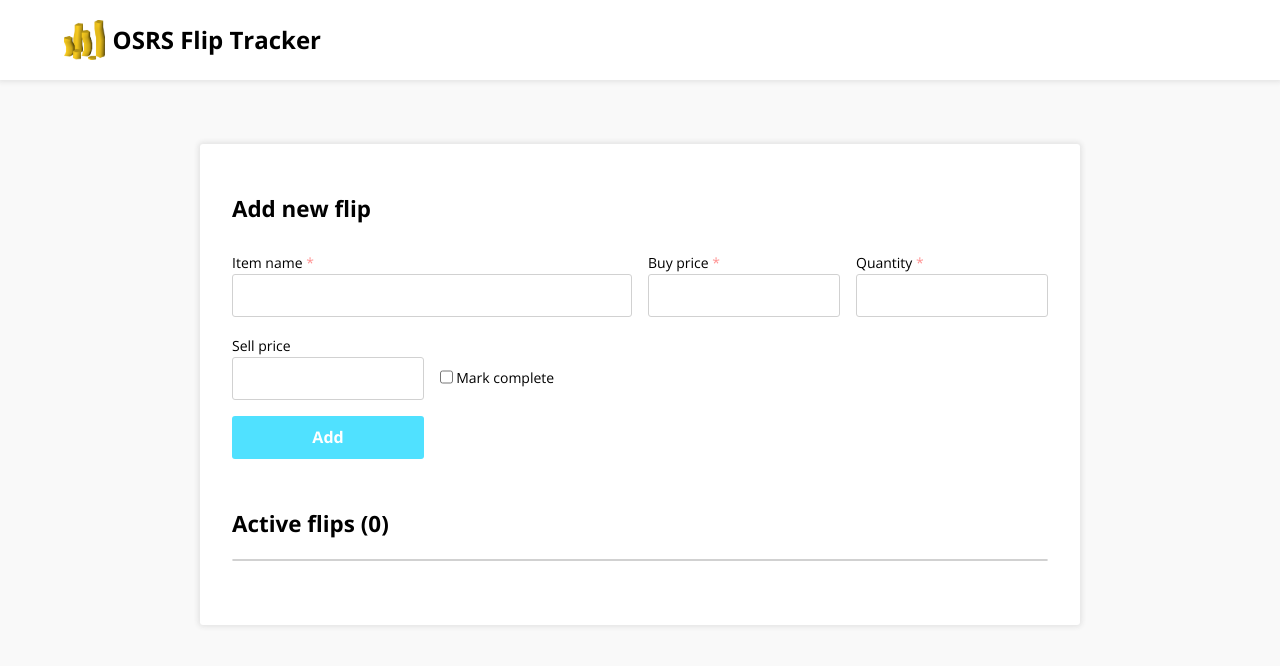
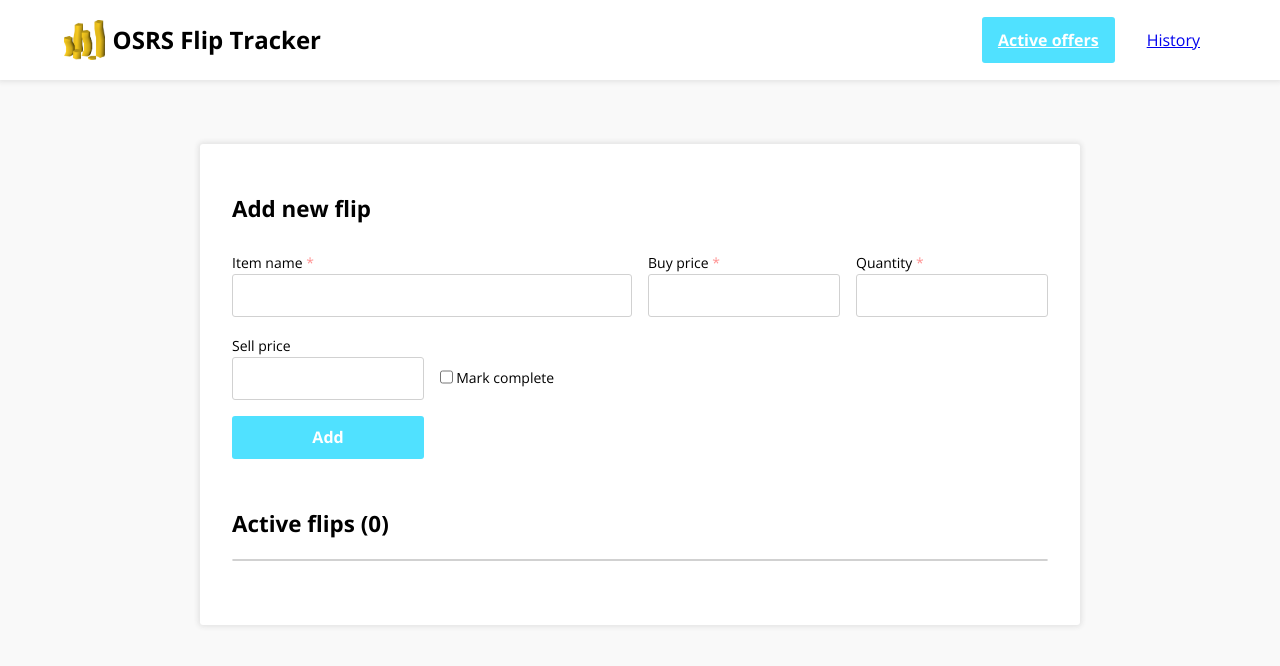
Before and after one commit to Ssevve/osrs-flip-tracker-react, a React (Create React App) app: page / in a window 1280 px wide. Shown: the top 666 px of the page. Built offline with nearby package versions, Linux system fonts and the light colour scheme.

Commit message:
Add desktop nav

```diff
--- a/src/components/Header/Header.jsx
+++ b/src/components/Header/Header.jsx
@@ -1,4 +1,5 @@
-import React from 'react'
+import React from 'react';
+import { NavLink } from 'react-router-dom';
 
 import image from '../../coins.png';
 
@@ -13,6 +14,16 @@ function Header() {
             <img className="header__logo-image" src={image} alt="" />
             <h1 className="header__logo-text">OSRS Flip Tracker</h1>
           </div>
+          <nav className="nav">
+            <ul className="nav__desktop-menu">
+              <li className="nav__desktop-item">
+                <NavLink className="nav__desktop-link" activeClassName="nav__desktop-link--active" exact to="/">Active offers</NavLink>
+              </li>
+              <li className="nav__desktop-item">
+                <NavLink className="nav__desktop-link" activeClassName="nav__desktop-link--active" to="/history">History</NavLink>
+              </li>
+            </ul>
+          </nav>
         </div>
 			</header>
   )
--- a/src/components/Header/Header.scss
+++ b/src/components/Header/Header.scss
@@ -6,6 +6,7 @@
 	justify-content: center;
 	background-color: #fff;
 	box-shadow: 0 0 5px 2px rgba($clr-bg-900, 0.1);
+	height: 4rem;
 
 	@media (min-width: 48em) {
 		height: 5rem;
@@ -14,6 +15,9 @@
 	&__container {
 		width: 90%;
 		max-width: 73.125rem;
+		display: flex;
+		justify-content: space-between;
+		align-items: center;
 	}
 
 	&__logo {
@@ -39,3 +43,60 @@
 		}
 	}
 }
+
+.nav {
+	&__desktop {
+		&-menu {
+			display: none;
+
+			@media (min-width: 48em) {
+				display: flex;
+			}
+		}
+
+		&-item + &-item {
+			margin-left: 1rem;
+		}
+
+		&-link {
+			padding: 0.75em 1em;
+			position: relative;
+			z-index: 1;
+			transition: color 150ms ease-in-out;
+
+			&::before {
+				content: '';
+				position: absolute;
+				top: 0;
+				left: 0;
+				right: 0;
+				bottom: 0;
+				z-index: -1;
+				background-color: $clr-bg-900;
+				border-radius: $radius-border;
+				transform: scaleY(0);
+				transform-origin: bottom;
+				transition: transform 150ms ease-in-out, background 150ms ease-in-out;
+			}
+
+			&--active {
+				color: $clr-text-100;
+				font-weight: 700;
+
+				&::before {
+					background-color: $clr-accent;
+					transform: scaleY(1);
+				}
+			}
+
+			&:hover,
+			&:focus {
+				color: $clr-text-100;
+
+				&::before {
+					transform: scaleY(1);
+				}
+			}
+		}
+	}
+}
```
